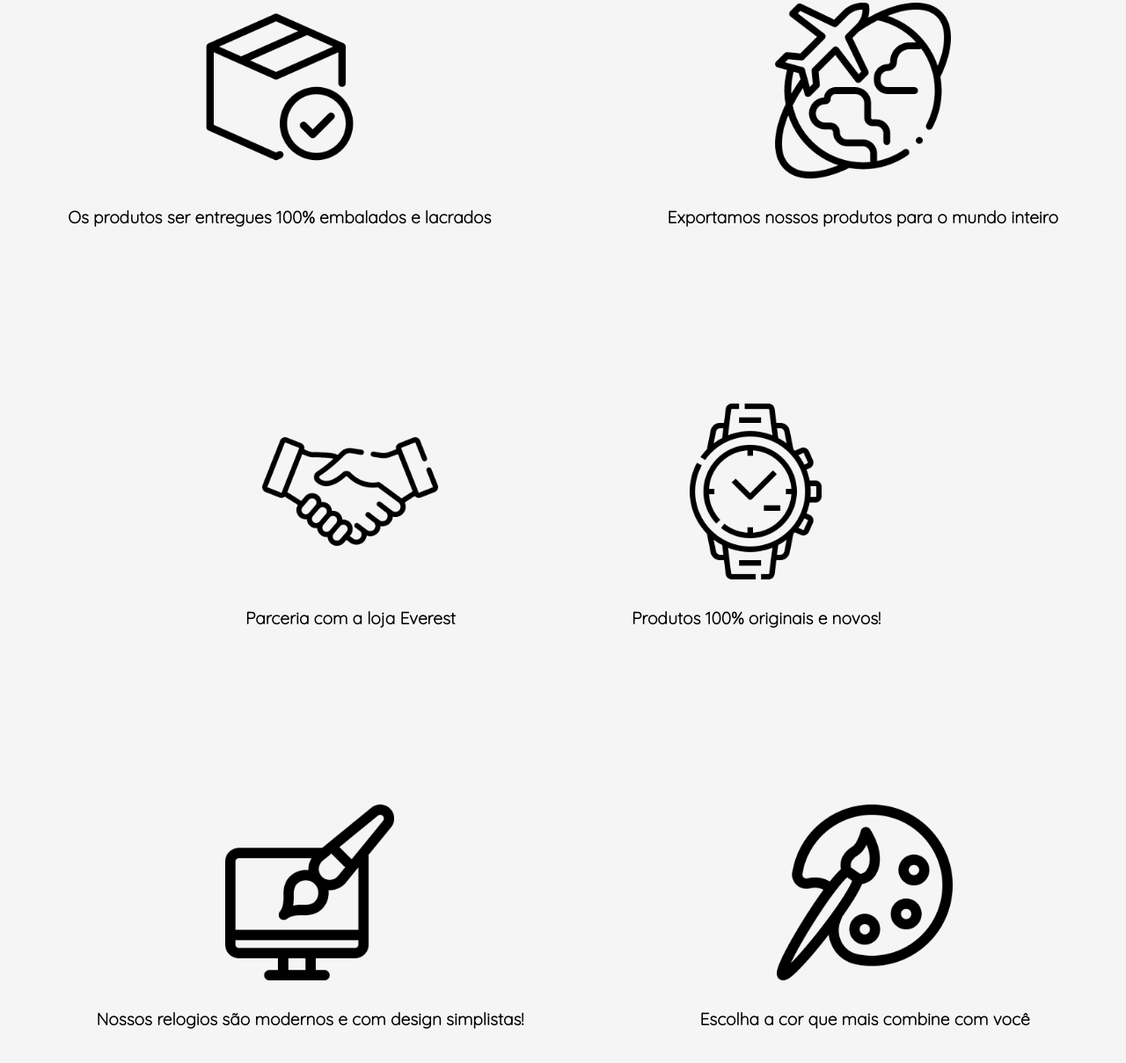
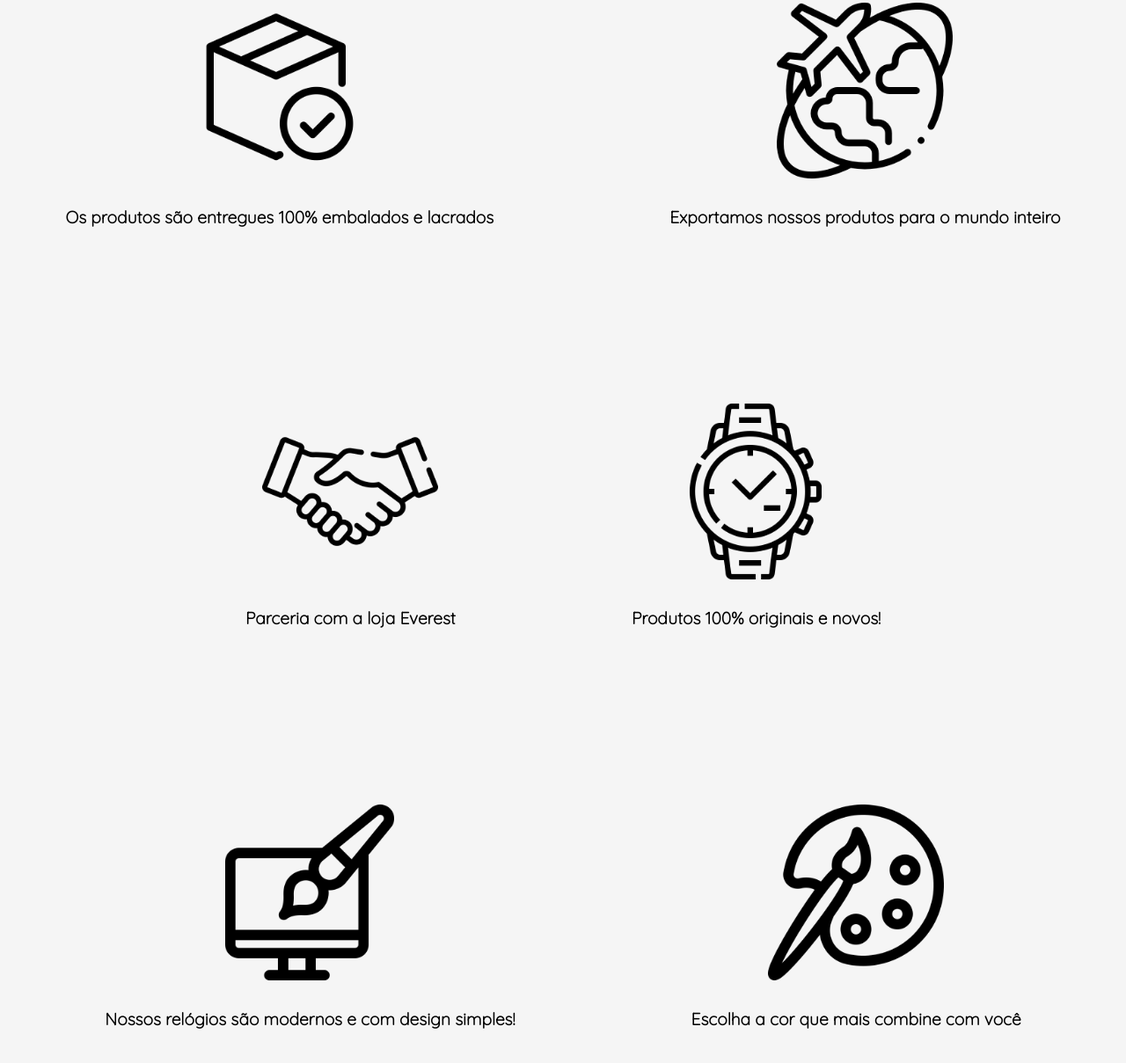
Before and after one commit to MarcioPiva4/Projeto_TimeHours, a plain HTML site: page index.html in a window 1280 px wide. Shown: the part 2173-3382 px from the top of the page at 88% size. Drawn offline with nearby package versions, Linux system fonts and the light colour scheme.

Commit message:
Ortografia

```diff
--- a/index.html
+++ b/index.html
@@ -107,7 +107,7 @@
           </div>
           <div class="icon_Txt">
             <img src="./imagens/icon_Produtoentrega.png" />
-            <p>Os produtos  ser entregues 100% embalados e lacrados</p>
+            <p>Os produtos são entregues 100% embalados e lacrados</p>
           </div>
           <div class="icon_Txt">
             <img src="./imagens/icon_Avião.png" />
@@ -123,7 +123,7 @@
           </div>
           <div class="icon_Txt">
             <img src="./imagens/icon_Design.png" />
-            <p>Nossos relogios são modernos e com design simplistas!</p>
+            <p>Nossos relógios são modernos e com design simples!</p>
           </div>
           <div class="icon_Txt">
             <img src="./imagens/icon_Cores.png" />
```
